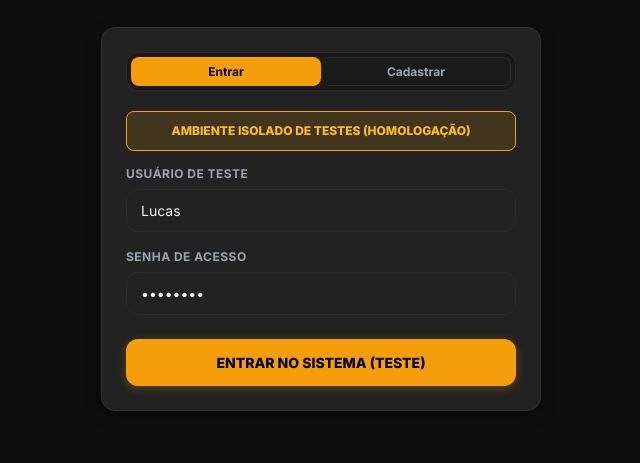
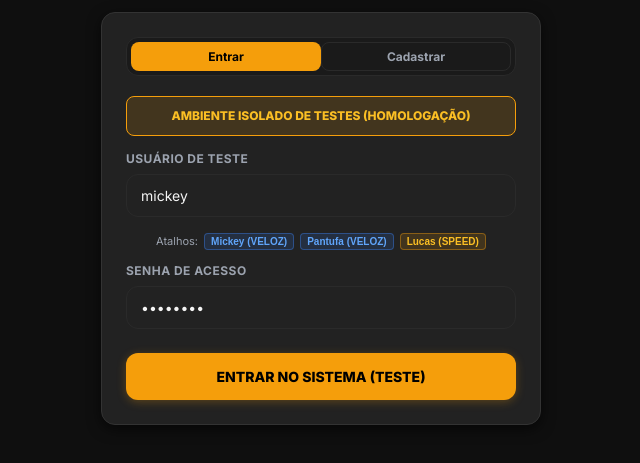
Before and after one commit to lmarinho0312/sist-homolog, a website: page public/motoboy-teste.html in a window 1280 px wide. Shown: the part 249-712 px from the top of the page, without its empty margins (319-959 px from the left). Drawn offline with nearby package versions, Linux system fonts and the light colour scheme.

Commit message:
feat: acessos de teste para Otavio Mickey e Lucas Pantufa (Grupo VELOZ)

```diff
--- a/public/motoboy-teste.html
+++ b/public/motoboy-teste.html
@@ -589,7 +589,14 @@
 
           <div class="form-group">
             <label class="form-label" for="inpTel">Usuário de Teste</label>
-            <input type="text" id="inpTel" class="form-input" placeholder="Lucas" value="Lucas" required>
+            <input type="text" id="inpTel" class="form-input" placeholder="mickey, pantufa ou Lucas" value="mickey" required>
+          </div>
+
+          <div style="font-size: 11px; color: var(--text-muted); margin-bottom: 12px; display: flex; gap: 6px; justify-content: center; align-items: center; flex-wrap: wrap;">
+            <span>Atalhos:</span>
+            <button type="button" onclick="document.getElementById('inpTel').value='mickey'" style="background: rgba(59, 130, 246, 0.15); border: 1px solid rgba(59, 130, 246, 0.4); color: #60a5fa; font-size: 10px; font-weight: 700; border-radius: 4px; padding: 2px 6px; cursor: pointer;">Mickey (VELOZ)</button>
+            <button type="button" onclick="document.getElementById('inpTel').value='pantufa'" style="background: rgba(59, 130, 246, 0.15); border: 1px solid rgba(59, 130, 246, 0.4); color: #60a5fa; font-size: 10px; font-weight: 700; border-radius: 4px; padding: 2px 6px; cursor: pointer;">Pantufa (VELOZ)</button>
+            <button type="button" onclick="document.getElementById('inpTel').value='Lucas'" style="background: rgba(245, 158, 11, 0.15); border: 1px solid rgba(245, 158, 11, 0.4); color: #fbbf24; font-size: 10px; font-weight: 700; border-radius: 4px; padding: 2px 6px; cursor: pointer;">Lucas (SPEED)</button>
           </div>
 
           <div class="form-group">
```
Also changed, not shown: src/controllers/authController.js (+4 -3 lines).
